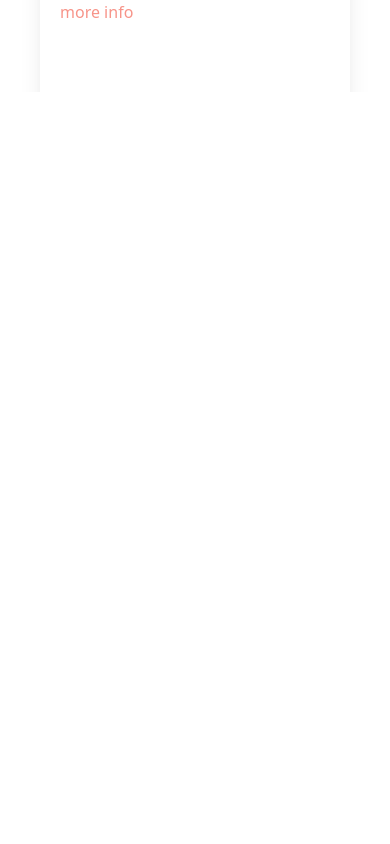
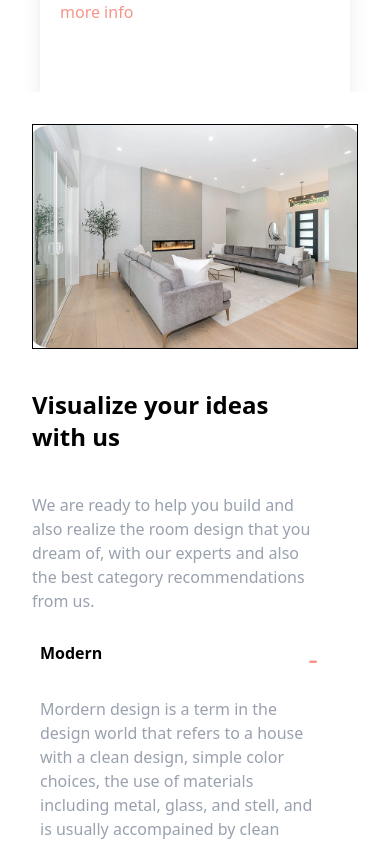
Before and after one commit to Th3-D5-482/Shady-Homes-Website, a React (Vite) app: page / in a window 390 px wide. Shown: the part 1620-2464 px from the top of the page. Before the commit the page ends 1744 px from the top, so only its background shows below. Built offline with nearby package versions, Linux system fonts and the light colour scheme.

Commit message:
Th3_D5_482

```diff
--- a/src/App.jsx
+++ b/src/App.jsx
@@ -14,8 +14,8 @@ const App = () => {
       <ToastContainer/>
       <Header/>
       <Choosing/>
-      { /* <Visualize/>
-      <Featured/>
+      <Visualize/>
+      { /* <Featured/>
       <Services/>
       <Homey/>
       <Footer/> */}
--- a/src/Components/Visualize.jsx
+++ b/src/Components/Visualize.jsx
@@ -40,8 +40,11 @@ const Visualize = () => {
         }
     }
   return (
-    <div className='w-auto h-150 flex mx-8 mb-8 overflow-hidden'>
-        <div className='w-1/2 h-125 pr-8'>
+    <div className='w-auto h-250 flex-row mx-8 mb-8 overflow-hidden md:flex md:h-150'>
+        <div className='w-auto h-auto border mb-10 md:hidden md:h-125'>
+            <img src={visualize} alt="" />
+        </div>
+        <div className='w-auto h-125 pr-8 md:w-1/2'>
             <h2 className='text-2xl font-semibold mb-10'>Visualize your ideas with us</h2>
             <p className='max-w-160 mb-5 text-gray-400'>We are ready to help you build and also realize the room design that you dream of, with our experts and also the best category recommendations from us. </p>
             <div className='mb-2 hover:border px-2 py-2 rounded border-gray-400'>
@@ -100,7 +103,7 @@ const Visualize = () => {
             </div>
             <a href="" className='text-[#F79489] mx-2'>See more catagory</a>
         </div>
-        <div className='w-1/2 h-125'>
+        <div className='w-1/2 h-125 hidden md:block'>
             <img src={visualize} alt="" />
         </div>
     </div>
```
